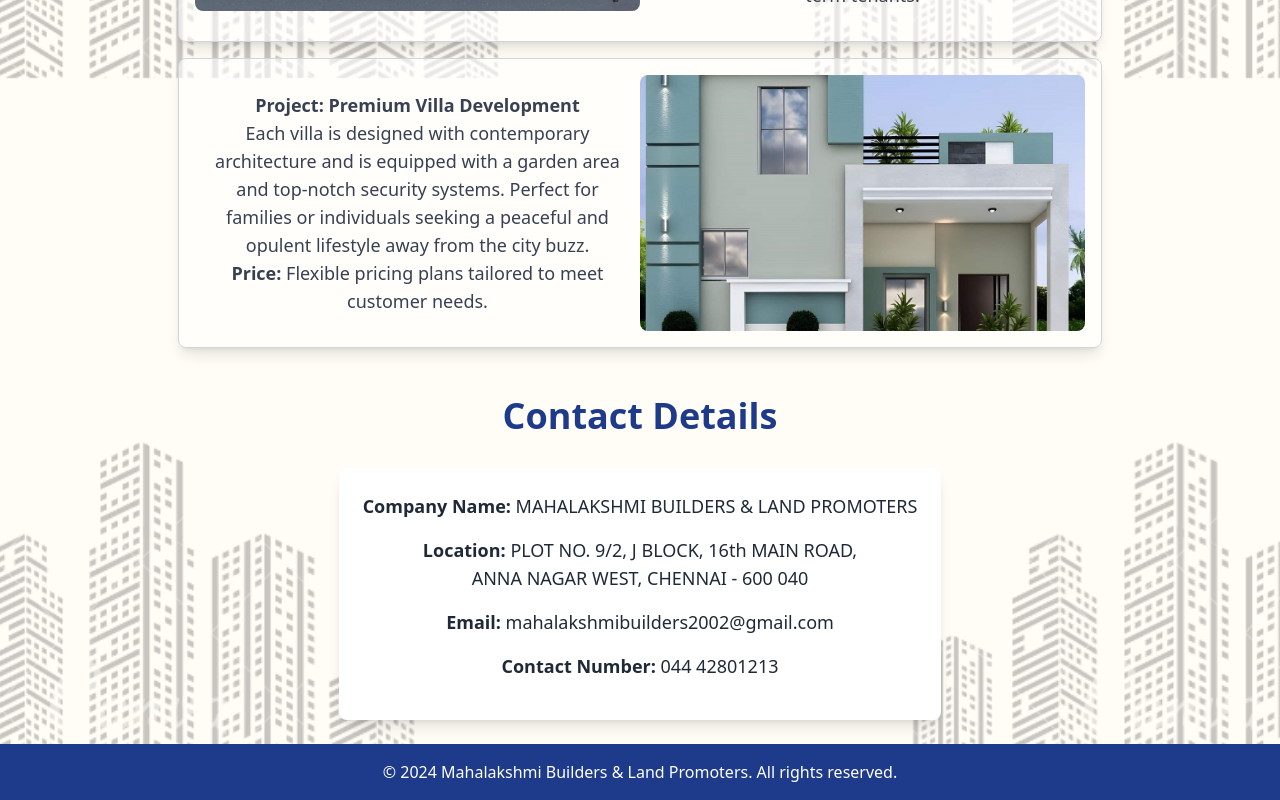
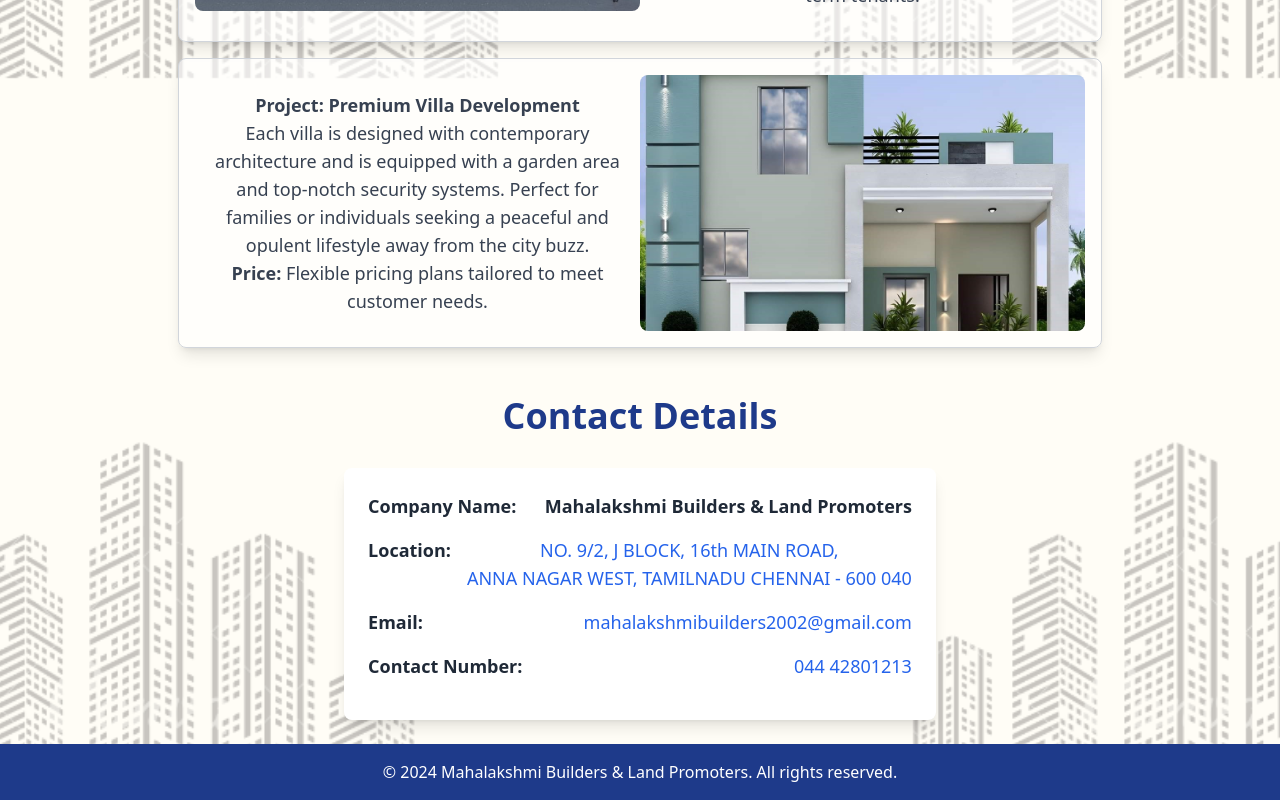
Before and after one commit to Gokkull04/mahalakshmi-app, a React (Create React App) app: page /about in a window 1280 px wide. Shown: the part 794-1594 px from the top of the page. Built offline with nearby package versions, Linux system fonts and the light colour scheme.

Commit message:
completed

```diff
--- a/src/pages/About.js
+++ b/src/pages/About.js
@@ -12,8 +12,8 @@ const fadeIn = {
     opacity: 1,
     y: 0,
     transition: {
-      duration: 1, // Increased duration for smoother effect
-      ease: "easeInOut", // Smooth ease effect
+      duration: 1,
+      ease: "easeInOut",
     },
   },
 };
@@ -23,9 +23,9 @@ const staggerContainer = {
   visible: {
     opacity: 1,
     transition: {
-      staggerChildren: 0.4, // Delay between card animations for smoother flow
-      duration: 0.8, // Duration across all elements
-      ease: "easeInOut", // Uniform easing
+      staggerChildren: 0.4,
+      duration: 0.8,
+      ease: "easeInOut",
     },
   },
 };
@@ -58,7 +58,7 @@ const About = () => {
         </motion.h2>
 
         <motion.div
-          className="flex flex-col space-y-4 items-center" // Ensures proper spacing and alignment
+          className="flex flex-col space-y-4 items-center"
           initial="hidden"
           whileInView="visible"
           variants={staggerContainer}
@@ -66,7 +66,7 @@ const About = () => {
         >
           {/* First Card */}
           <motion.div
-            className="bg-white shadow-lg rounded-lg p-4 w-full lg:w-3/4 flex flex-col lg:flex-row items-center justify-between mb-4 border border-gray-300 bg-opacity-60" // Reduced opacity
+            className="bg-white shadow-lg rounded-lg p-4 w-full lg:w-3/4 flex flex-col lg:flex-row items-center justify-between mb-4 border border-gray-300 bg-opacity-60"
             variants={fadeIn}
           >
             <div className="flex-1 flex items-center justify-center lg:hidden mb-4">
@@ -99,7 +99,7 @@ const About = () => {
 
           {/* Second Card */}
           <motion.div
-            className="bg-white shadow-lg rounded-lg p-4 w-full lg:w-3/4 flex flex-col lg:flex-row-reverse items-center justify-between mb-4 border border-gray-300 bg-opacity-60" // Reduced opacity
+            className="bg-white shadow-lg rounded-lg p-4 w-full lg:w-3/4 flex flex-col lg:flex-row-reverse items-center justify-between mb-4 border border-gray-300 bg-opacity-60"
             variants={fadeIn}
           >
             <div className="flex-1 flex items-center justify-center lg:hidden mb-4">
@@ -133,7 +133,7 @@ const About = () => {
 
           {/* Third Card */}
           <motion.div
-            className="bg-white shadow-lg rounded-lg p-4 w-full lg:w-3/4 flex flex-col lg:flex-row items-center justify-between mb-4 border border-gray-300 bg-opacity-60" // Reduced opacity
+            className="bg-white shadow-lg rounded-lg p-4 w-full lg:w-3/4 flex flex-col lg:flex-row items-center justify-between mb-4 border border-gray-300 bg-opacity-60"
             variants={fadeIn}
           >
             <div className="flex-1 flex items-center justify-center lg:hidden mb-4">
@@ -167,6 +167,7 @@ const About = () => {
       </motion.section>
 
       {/* Contact Details Section */}
+      {/* Contact Details Section */}
       <motion.section
         initial="hidden"
         whileInView="visible"
@@ -177,24 +178,59 @@ const About = () => {
           Contact Details
         </h2>
 
-        <div className="bg-white shadow-lg rounded-lg p-6 text-center mx-auto">
-          <p className="text-lg text-gray-800 mb-4">
-            <strong>Company Name:</strong>{" "}
-            <span className="uppercase">
+        <div className="bg-white shadow-lg rounded-lg p-6 text-center mx-auto w-full max-w-lg md:max-w-xl lg:max-w-2xl">
+          {/* Company Name */}
+          <div className="flex flex-col sm:flex-row sm:justify-between mb-4">
+            <p className="text-base sm:text-lg text-gray-800 sm:mr-4">
+              <strong>Company Name:</strong>
+            </p>
+            <p className="text-base sm:text-lg text-gray-800 font-semibold">
               Mahalakshmi Builders & Land Promoters
-            </span>
-          </p>
-          <p className="text-lg text-gray-800 mb-4">
-            <strong>Location: </strong>PLOT NO. 9/2, J BLOCK,
-            16th MAIN ROAD,<br></br> ANNA NAGAR WEST,
-            CHENNAI - 600 040
-          </p>
-          <p className="text-lg text-gray-800 mb-4">
-            <strong>Email: </strong> mahalakshmibuilders2002@gmail.com
-          </p>
-          <p className="text-lg text-gray-800 mb-4">
-            <strong>Contact Number:</strong> 044 42801213
-          </p>
+            </p>
+          </div>
+
+          {/* Location */}
+          <div className="flex flex-col sm:flex-row sm:justify-between mb-4">
+            <p className="text-base sm:text-lg text-gray-800 sm:mr-4">
+              <strong>Location:</strong>
+            </p>
+            <a
+              href="https://www.google.com/maps?q=+J+BLOCK,+16th+MAIN+ROAD,+ANNA+NAGAR+WEST,+TAMILNADU+CHENNAI+-+600+040"
+              target="_blank"
+              rel="noopener noreferrer"
+              className="text-base sm:text-lg text-blue-600 hover:underline"
+            >
+              NO. 9/2, J BLOCK, 16th MAIN ROAD,
+              <br />
+              ANNA NAGAR WEST, TAMILNADU CHENNAI - 600 040
+            </a>
+          </div>
+
+          {/* Email */}
+          <div className="flex flex-col sm:flex-row sm:justify-between mb-4">
+            <p className="text-base sm:text-lg text-gray-800 sm:mr-4">
+              <strong>Email:</strong>
+            </p>
+            <a
+              href="mailto:mahalakshmibuilders2002@gmail.com"
+              className="text-base sm:text-lg text-blue-600 hover:underline"
+            >
+              mahalakshmibuilders2002@gmail.com
+            </a>
+          </div>
+
+          {/* Contact Number */}
+          <div className="flex flex-col sm:flex-row sm:justify-between mb-4">
+            <p className="text-base sm:text-lg text-gray-800 sm:mr-4">
+              <strong>Contact Number:</strong>
+            </p>
+            <a
+              href="tel:04442801213"
+              className="text-base sm:text-lg text-blue-600 hover:underline"
+            >
+              044 42801213
+            </a>
+          </div>
         </div>
       </motion.section>
     </div>
--- a/src/pages/Home.js
+++ b/src/pages/Home.js
@@ -1,6 +1,7 @@
 import React from "react";
 import { Link } from "react-router-dom";
 import bg from "../img/bg.png";
+import logo from "../img/logo.png"
 
 const Home = () => {
   return (
@@ -12,8 +13,9 @@ const Home = () => {
       }}
     >
       <div className="text-center">
+        <img src={logo} alt="logo" className="h-52 w-full"></img>
         {/* Responsive Heading */}
-        <h1 className="text-3xl sm:text-5xl font-bold mb-6 text-blue-900 animate-pulse">
+        <h1 className="text-3xl sm:text-5xl font-bold mb-6 text-pink-500 animate-pulse">
           Welcome to Mahalakshmi <br /> Builders and Land Promoters
         </h1>
         {/* Responsive Paragraph */}
```
